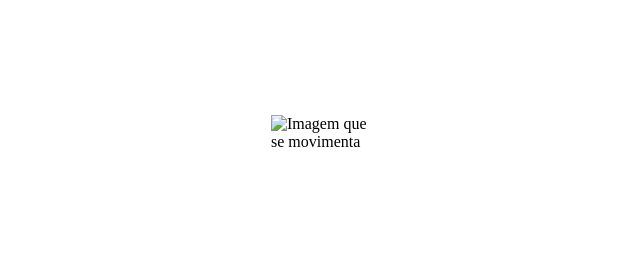
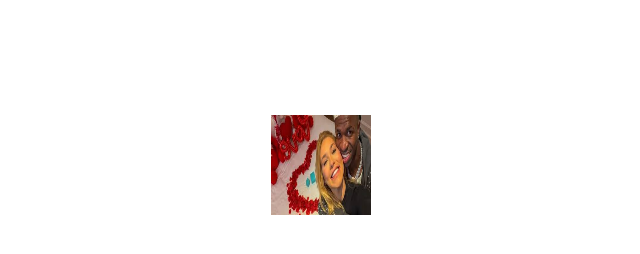
Before and after one commit to luwalacheski/movimento, a plain HTML site: page index.html in a window 1280 px wide. Shown: the whole page, without its empty margins (569-1209 px from the left). Drawn offline with Linux system fonts and the light colour scheme.

Commit message:
Update image source in index.html

```diff
--- a/index.html
+++ b/index.html
@@ -8,7 +8,7 @@
 </head>
 <body>
 
-    <img id="imagemMovel" src="sua-imagem.png" alt="Imagem que se movimenta">
+    <img id="imagemMovel" src="images.jpeg" alt="Imagem que se movimenta">
 
     <script src="script.js"></script>
 </body>
```
